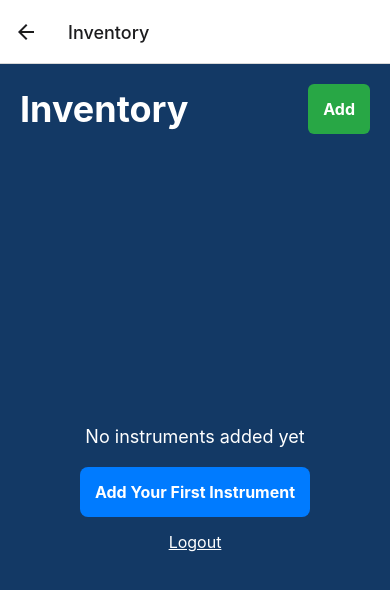
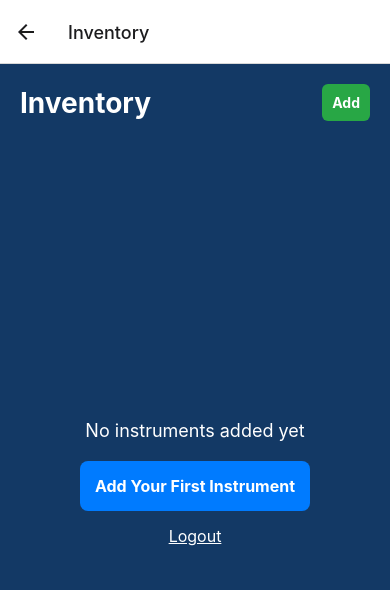
Before and after one commit to dps3ven/my_stuff, a React Native app: screen /Inventory in a window 390 px wide. Shown: the top 590 px of the page. Built offline with nearby package versions, Linux system fonts and the light colour scheme.

Commit message:
image add works

```diff
--- a/screens/InventoryScreen.js
+++ b/screens/InventoryScreen.js
@@ -1,11 +1,10 @@
 import React, { useState, useEffect } from 'react';
-import { View, Text, FlatList, TouchableOpacity, StyleSheet, Image, Alert, KeyboardAvoidingView, Platform, ScrollView } from 'react-native';
+import { View, Text, FlatList, TouchableOpacity, StyleSheet, Image, Alert, KeyboardAvoidingView, Platform } from 'react-native';
 import storage from '../utils/storage';
 
 export default function InventoryScreen({ navigation }) {
   const [inventory, setInventory] = useState([]);
   const [user, setUser] = useState(null);
-  const [groupedInventory, setGroupedInventory] = useState({});
 
   useEffect(() => {
     const unsubscribe = navigation.addListener('focus', () => {
@@ -20,18 +19,6 @@ export default function InventoryScreen({ navigation }) {
       setUser(currentUser);
       const inventoryData = JSON.parse(await storage.getItem(`inventory_${currentUser.id}`) || '[]');
       setInventory(inventoryData);
-
-      // Group inventory by instrument type
-      const grouped = inventoryData.reduce((acc, item) => {
-        const type = item.type || 'Other';
-        if (!acc[type]) {
-          acc[type] = [];
-        }
-        acc[type].push(item);
-        return acc;
-      }, {});
-
-      setGroupedInventory(grouped);
     } catch (error) {
       console.error('Error loading inventory:', error);
     }
@@ -76,54 +63,35 @@ export default function InventoryScreen({ navigation }) {
     }
   };
 
-  const renderItem = ({ item }) => {
-    // Get images array - handle both new (images) and old (image) format
-    let imagesToShow = [];
-    if (item.images && Array.isArray(item.images) && item.images.length > 0) {
-      imagesToShow = item.images;
-    } else if (item.image) {
-      imagesToShow = [item.image];
-    }
-
-    return (
-      <View key={item.id} style={styles.itemContainer}>
-        {imagesToShow.length > 0 ? (
-          imagesToShow.length === 1 ? (
-            <Image
-              source={{ uri: imagesToShow[0] }}
-              style={styles.itemImage}
-              resizeMode="cover"
-            />
-          ) : (
-            <ScrollView
-              horizontal
-              showsHorizontalScrollIndicator={true}
-              style={styles.imageScroll}
-              nestedScrollEnabled={true}
-            >
-              {imagesToShow.map((imageUri, index) => (
+  const renderItem = ({ item }) => (
+    <View style={styles.itemContainer}>
+      <View style={styles.imageContainer}>
+        {item.images && item.images.length > 0 ? (
+          <View style={styles.imagesRow}>
+            {item.images.map((imageUri, index) => (
               <Image
                 key={index}
                 source={{ uri: imageUri }}
                 style={styles.itemImage}
-                  resizeMode="cover"
               />
             ))}
-            </ScrollView>
-          )
+          </View>
+        ) : item.image ? (
+          <Image source={{ uri: item.image }} style={styles.itemImage} />
         ) : (
           <View style={[styles.itemImage, styles.noImage]}>
             <Text style={styles.noImageText}>No Image</Text>
           </View>
         )}
+      </View>
 
       <View style={styles.itemDetails}>
         <Text style={styles.itemTitle}>{item.type} - {item.brand} {item.model}</Text>
         <Text style={styles.itemInfo}>Serial: {item.serialNumber || 'N/A'}</Text>
         <Text style={styles.itemInfo}>Condition: {item.condition}</Text>
         <Text style={styles.itemInfo}>Value: ${item.value || 'N/A'}</Text>
-          {imagesToShow.length > 1 && (
-            <Text style={styles.itemInfo}>Images: {imagesToShow.length}</Text>
+        {item.images && item.images.length > 1 && (
+          <Text style={styles.itemInfo}>Images: {item.images.length}</Text>
         )}
         {item.notes && <Text style={styles.itemNotes}>Notes: {item.notes}</Text>}
       </View>
@@ -144,7 +112,6 @@ export default function InventoryScreen({ navigation }) {
       </View>
     </View>
   );
-  };
 
   return (
     <KeyboardAvoidingView
@@ -152,7 +119,6 @@ export default function InventoryScreen({ navigation }) {
       behavior={Platform.OS === 'ios' ? 'padding' : 'height'}
     >
       <View style={styles.container}>
-        <View style={styles.contentWrapper}>
         <View style={styles.header}>
           <Text style={styles.title}>Inventory</Text>
           <TouchableOpacity
@@ -180,19 +146,14 @@ export default function InventoryScreen({ navigation }) {
             </TouchableOpacity>
           </View>
         ) : (
-            <ScrollView
+          <FlatList
+            data={inventory}
+            renderItem={renderItem}
+            keyExtractor={(item) => item.id.toString()}
             showsVerticalScrollIndicator={true}
             contentContainerStyle={{ paddingBottom: 20 }}
-            >
-              {Object.keys(groupedInventory).sort().map((type) => (
-                <View key={type} style={styles.typeSection}>
-                  <Text style={styles.typeHeader}>{type}</Text>
-                  {groupedInventory[type].map((item) => renderItem({ item }))}
-                </View>
-              ))}
-            </ScrollView>
+          />
         )}
-        </View>
       </View>
     </KeyboardAvoidingView>
   );
@@ -201,14 +162,8 @@ export default function InventoryScreen({ navigation }) {
 const styles = StyleSheet.create({
   container: {
     flex: 1,
+    padding: 20,
     backgroundColor: '#133965ff',
-    alignItems: Platform.OS === 'web' ? 'center' : 'stretch',
-  },
-  contentWrapper: {
-    flex: 1,
-    width: '100%',
-    maxWidth: Platform.OS === 'web' ? 1400 : '100%',
-    padding: 20,
   },
   header: {
     flexDirection: 'row',
@@ -217,35 +172,23 @@ const styles = StyleSheet.create({
     marginBottom: 20,
   },
   title: {
-    fontSize: Platform.OS === 'web' ? 36 : 28,
+    fontSize: 28,
     fontWeight: 'bold',
     color: '#fff',
   },
-  typeSection: {
-    marginBottom: 30,
-  },
-  typeHeader: {
-    fontSize: Platform.OS === 'web' ? 28 : 22,
-    fontWeight: 'bold',
-    color: '#fff',
-    marginBottom: 15,
-    paddingBottom: 10,
-    borderBottomWidth: 2,
-    borderBottomColor: 'rgba(255, 255, 255, 0.3)',
-  },
   addButton: {
     backgroundColor: '#28a745',
-    padding: Platform.OS === 'web' ? 15 : 10,
+    padding: 10,
     borderRadius: 6,
   },
   addButtonText: {
     color: 'white',
-    fontSize: Platform.OS === 'web' ? 16 : 14,
+    fontSize: 14,
     fontWeight: 'bold',
   },
   itemContainer: {
     backgroundColor: 'white',
-    padding: Platform.OS === 'web' ? 20 : 15,
+    padding: 15,
     marginBottom: 15,
     borderRadius: 8,
     flexDirection: 'row',
@@ -256,16 +199,18 @@ const styles = StyleSheet.create({
     shadowRadius: 4,
     elevation: 3,
   },
-  imageScroll: {
-    width: Platform.OS === 'web' ? 150 : 120,
-    height: Platform.OS === 'web' ? 150 : 120,
+  imageContainer: {
     marginRight: 15,
   },
+  imagesRow: {
+    flexDirection: 'row',
+    flexWrap: 'nowrap',
+  },
   itemImage: {
-    width: Platform.OS === 'web' ? 150 : 120,
-    height: Platform.OS === 'web' ? 150 : 120,
+    width: 120,
+    height: 120,
     borderRadius: 6,
-    marginRight: 15,
+    marginRight: 10,
   },
   noImage: {
     backgroundColor: '#f0f0f0',
@@ -280,18 +225,18 @@ const styles = StyleSheet.create({
     flex: 1,
   },
   itemTitle: {
-    fontSize: Platform.OS === 'web' ? 20 : 16,
+    fontSize: 16,
     fontWeight: 'bold',
     color: '#333',
     marginBottom: 5,
   },
   itemInfo: {
-    fontSize: Platform.OS === 'web' ? 16 : 14,
+    fontSize: 14,
     color: '#666',
     marginBottom: 2,
   },
   itemNotes: {
-    fontSize: Platform.OS === 'web' ? 14 : 12,
+    fontSize: 12,
     color: '#888',
     fontStyle: 'italic',
     marginTop: 5,
@@ -302,25 +247,25 @@ const styles = StyleSheet.create({
   },
   editButton: {
     backgroundColor: '#ffc107',
-    padding: Platform.OS === 'web' ? 10 : 8,
+    padding: 8,
     borderRadius: 4,
-    minWidth: Platform.OS === 'web' ? 70 : 50,
+    minWidth: 50,
   },
   editButtonText: {
     color: '#212529',
-    fontSize: Platform.OS === 'web' ? 14 : 12,
+    fontSize: 12,
     fontWeight: 'bold',
     textAlign: 'center',
   },
   deleteButton: {
     backgroundColor: '#dc3545',
-    padding: Platform.OS === 'web' ? 10 : 8,
+    padding: 8,
     borderRadius: 4,
-    minWidth: Platform.OS === 'web' ? 70 : 50,
+    minWidth: 50,
   },
   deleteButtonText: {
     color: 'white',
-    fontSize: Platform.OS === 'web' ? 14 : 12,
+    fontSize: 12,
     fontWeight: 'bold',
     textAlign: 'center',
   },
```
Lines whose indentation alone changed are shown as unchanged.
